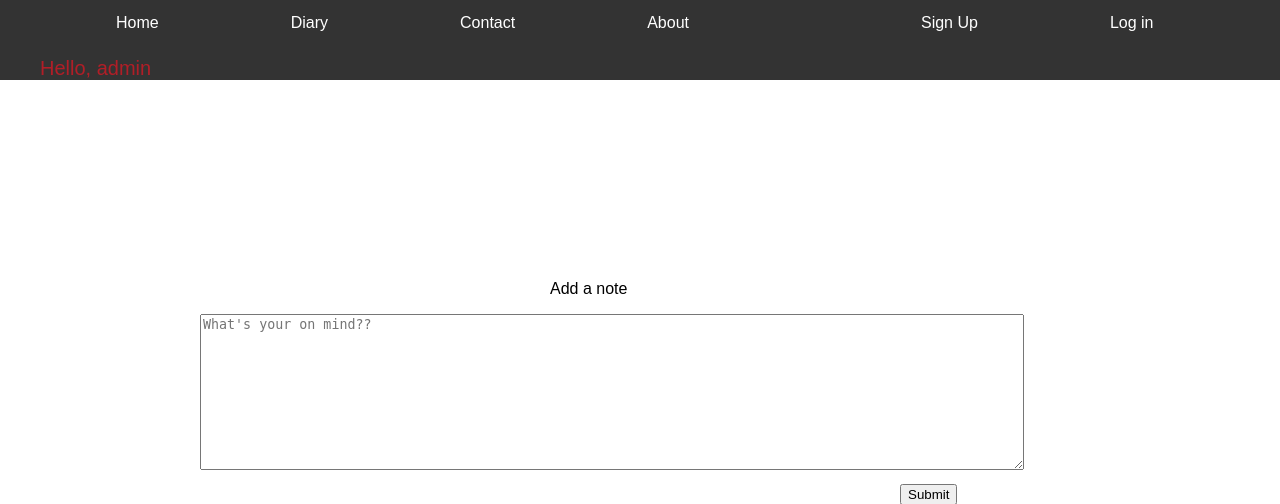
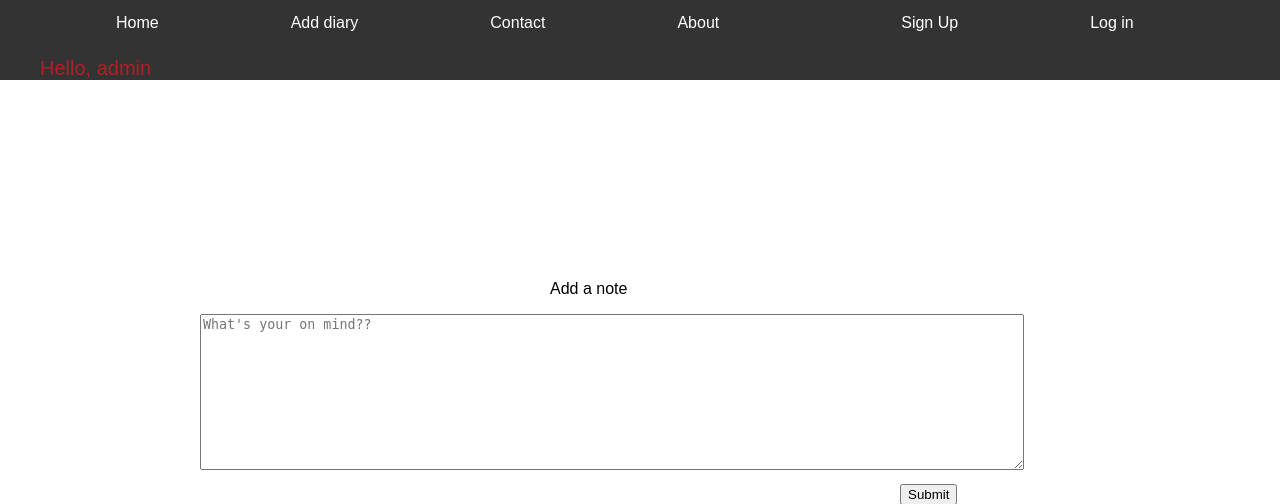
Before and after one commit to DiZiNnEs/Django-marking-site, a Django app: page /add/ in a window 1280 px wide; the page is wider, and only the part inside the window is pictured. Shown: the top 504 px of that part. Run offline with Django 3.2, Linux system fonts and the light colour scheme; a user stored in the database is signed in; data comes from the database, SQL or seed files in the repository.

Commit message:
Now for sure, the foundation is ready!

```diff
--- a/main/static/main/add.css
+++ b/main/static/main/add.css
@@ -20,18 +20,16 @@ body {
 }
 
 .menu ul li:nth-child(5) {
-    padding: 0px 0px 0px 100px; /* The pixel decides :DD */
+    padding: 0px 0px 0px 50px; /* The pixel decides :DD */
 }
 
 .menu ul li:nth-child(6) {
     padding: 0px 0px 0px -50px;
 }
-
 .menu ul li:nth-child(8) {
     position: absolute;
     left: 1210px;
 }
-
 .menu ul li {
     float: left;
 }
--- a/main/templates/main/about.html
+++ b/main/templates/main/about.html
@@ -12,7 +12,7 @@
     <div class="menu">
         <ul>
             <li><a href="{% url 'home' %}">Home</a></li>
-            <li><a href="{% url 'add' %}">Diary</a></li>
+            <li><a href="{% url 'add' %}">Add diary</a></li>
             <li><a href="{% url 'contact' %}">Contact</a></li>
             <li><a href="{% url 'about' %}">About</a></li>
             <li><a href="{% url 'sign_up' %}">Sign Up</a></li>
--- a/main/templates/main/add.html
+++ b/main/templates/main/add.html
@@ -12,7 +12,7 @@
     <div class="menu">
         <ul>
             <li><a href="{% url 'home' %}">Home</a></li>
-            <li><a href="{% url 'add' %}">Diary</a></li>
+            <li><a href="{% url 'add' %}">Add diary</a></li>
             <li><a href="{% url 'contact' %}">Contact</a></li>
             <li><a href="{% url 'about' %}">About</a></li>
             <li><a href="{% url 'sign_up' %}">Sign Up</a></li>
--- a/main/templates/main/contact.html
+++ b/main/templates/main/contact.html
@@ -12,7 +12,7 @@
     <div class="menu">
         <ul>
             <li><a href="{% url 'home' %}">Home</a></li>
-            <li><a href="{% url 'add' %}">Diary</a></li>
+            <li><a href="{% url 'add' %}">Add diary</a></li>
             <li><a href="{% url 'contact' %}">Contact</a></li>
             <li><a href="{% url 'about' %}">About</a></li>
             <li><a href="{% url 'sign_up' %}">Sign Up</a></li>
--- a/main/templates/main/home.html
+++ b/main/templates/main/home.html
@@ -12,7 +12,7 @@
     <div class="menu">
         <ul>
             <li><a href="{% url 'home' %}">Home</a></li>
-            <li><a href="{% url 'add' %}">Diary</a></li>
+            <li><a href="{% url 'add' %}">Add diary</a></li>
             <li><a href="{% url 'contact' %}">Contact</a></li>
             <li><a href="{% url 'about' %}">About</a></li>
             <li><a href="{% url 'sign_up' %}">Sign Up</a></li>
--- a/main/templates/main/index.html
+++ b/main/templates/main/index.html
@@ -12,7 +12,7 @@
     <div class="menu">
         <ul>
             <li><a href="{% url 'home' %}">Home</a></li>
-            <li><a href="{% url 'add' %}">Diary</a></li>
+            <li><a href="{% url 'add' %}">Add diary</a></li>
             <li><a href="{% url 'contact' %}">Contact</a></li>
             <li><a href="{% url 'about' %}">About</a></li>
             <li><a href="{% url 'sign_up' %}">Sign Up</a></li>
```
